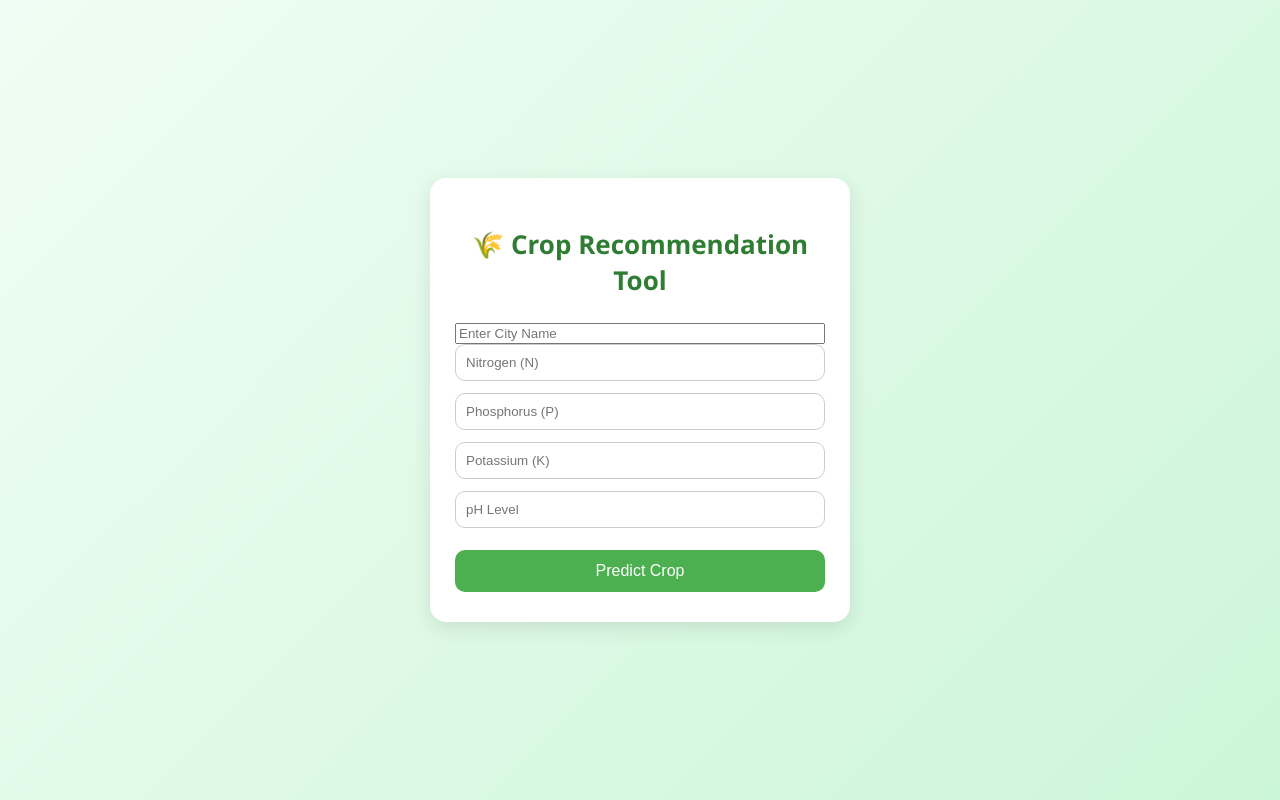
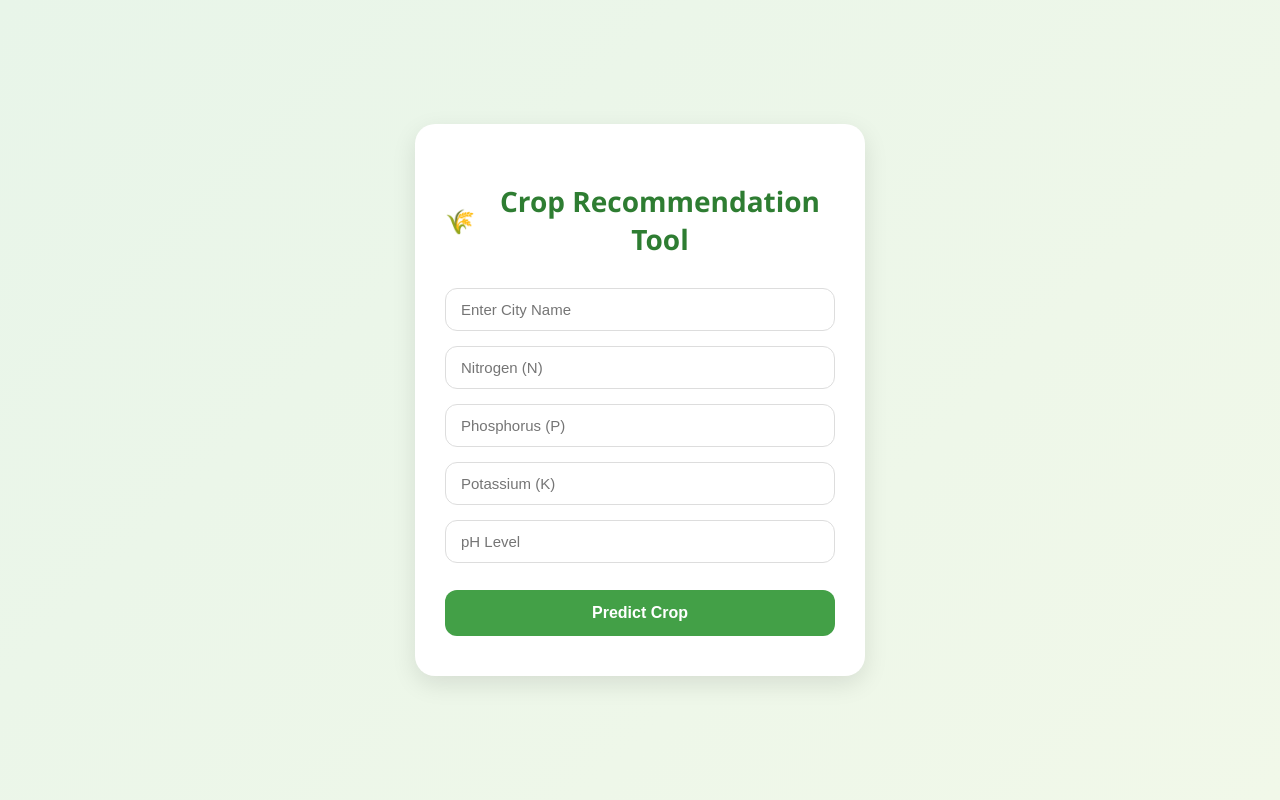
Before and after one commit to asmit1655/ETC_Mentor, a Flask app: page / in a window 1280 px wide. Run offline with Flask 3, Linux system fonts and the light colour scheme; parts of the project's set-up code (start-up, migrations or seed data) failed here and were passed over.

Commit message:
index.html updated

```diff
--- a/templates/index.html
+++ b/templates/index.html
@@ -2,7 +2,7 @@
 <html lang="en">
 <head>
     <meta charset="UTF-8">
-    <title>Crop Predictor</title>
+    <title>Crop Recommendation Tool</title>
     <style>
         * {
             box-sizing: border-box;
@@ -10,7 +10,7 @@
 
         body {
             font-family: 'Segoe UI', sans-serif;
-            background: linear-gradient(135deg, #f0fdf4, #ccf6d8);
+            background: linear-gradient(135deg, #e8f5e9, #f1f8e9);
             display: flex;
             justify-content: center;
             align-items: center;
@@ -20,19 +20,33 @@
         }
 
         .container {
-            background: #ffffff;
-            padding: 30px 25px;
-            border-radius: 16px;
-            box-shadow: 0 6px 20px rgba(0, 0, 0, 0.1);
+            background: #fff;
+            padding: 40px 30px;
+            border-radius: 20px;
+            box-shadow: 0 8px 25px rgba(0, 0, 0, 0.1);
             width: 100%;
-            max-width: 420px;
+            max-width: 450px;
+            transition: transform 0.3s ease;
+        }
+
+        .container:hover {
+            transform: translateY(-3px);
         }
 
         h1 {
             text-align: center;
             color: #2e7d32;
-            font-size: 26px;
-            margin-bottom: 25px;
+            font-size: 28px;
+            margin-bottom: 30px;
+            display: flex;
+            align-items: center;
+            justify-content: center;
+            gap: 10px;
+        }
+
+        h1::before {
+            content: '🌾';
+            font-size: 1.5rem;
         }
 
         form {
@@ -40,31 +54,34 @@
             flex-direction: column;
         }
 
+        input[type="text"],
         input[type="number"] {
-            padding: 10px;
-            margin-bottom: 12px;
-            border-radius: 10px;
-            border: 1px solid #ccc;
-            transition: 0.3s ease;
+            padding: 12px 15px;
+            margin-bottom: 15px;
+            border-radius: 12px;
+            border: 1px solid #ddd;
+            transition: border-color 0.3s, box-shadow 0.3s;
+            font-size: 15px;
         }
 
+        input[type="text"]:focus,
         input[type="number"]:focus {
-            border-color: #4caf50;
-            box-shadow: 0 0 8px rgba(76, 175, 80, 0.2);
+            border-color: #66bb6a;
+            box-shadow: 0 0 8px rgba(102, 187, 106, 0.2);
             outline: none;
         }
 
         button {
-            background-color: #4caf50;
+            background-color: #43a047;
             color: white;
-            padding: 12px;
-            margin-top: 10px;
+            padding: 14px;
+            margin-top: 12px;
             border: none;
-            border-radius: 10px;
+            border-radius: 12px;
             font-size: 16px;
-            font-weight: 500;
+            font-weight: 600;
             cursor: pointer;
-            transition: background 0.3s, transform 0.2s;
+            transition: background-color 0.3s, transform 0.2s;
         }
 
         button:hover {
@@ -72,17 +89,19 @@
             transform: scale(1.03);
         }
 
-        h2 {
+        h3 {
             text-align: center;
-            margin-top: 25px;
+            margin-top: 30px;
             color: #1b5e20;
             font-weight: 600;
+            font-size: 20px;
+            letter-spacing: 0.5px;
         }
     </style>
 </head>
 <body>
     <div class="container">
-        <h1>🌾 Crop Recommendation Tool</h1>
+        <h1>Crop Recommendation Tool</h1>
         <form method="POST">
             <input type="text" name="city" placeholder="Enter City Name" required>
             <input type="number" step="0.1" name="nitrogen" placeholder="Nitrogen (N)" required>
```
